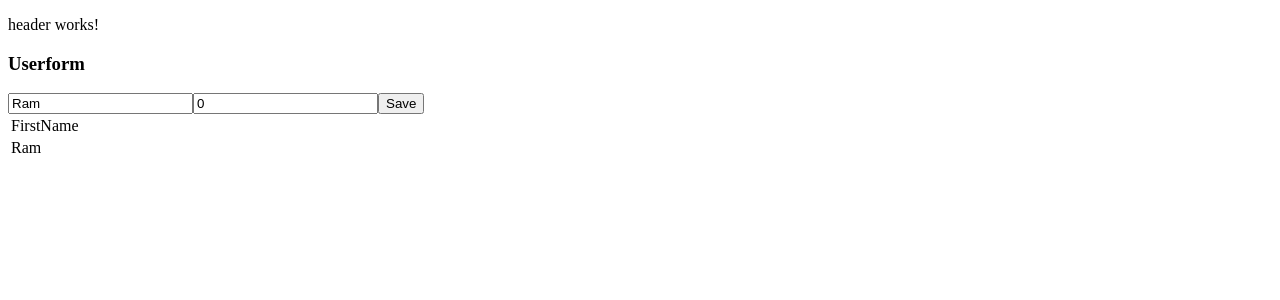
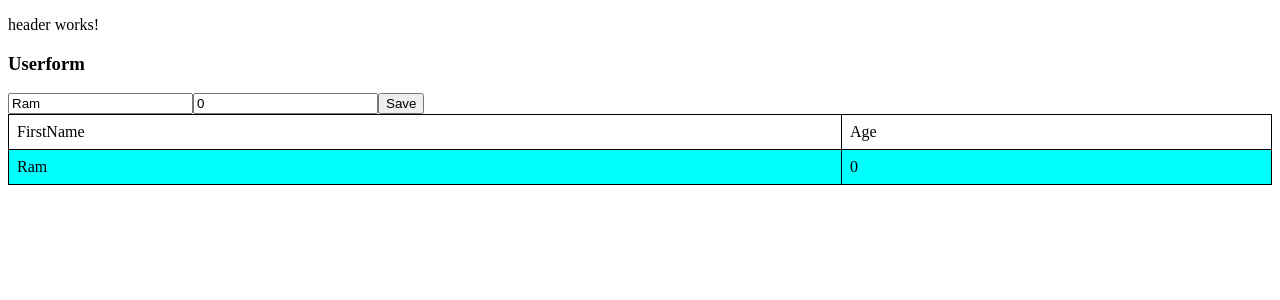
Before and after one commit to ibmtrainingas/angular-myApp, an Angular app: page / in a window 1280 px wide. Both pictures are taken after a click on the button "Save". Shown: the top 300 px of the page. Built offline with nearby package versions, Linux system fonts and the light colour scheme.

Commit message:
added table and css support

```diff
--- a/src/app/userform/userform.component.css
+++ b/src/app/userform/userform.component.css
@@ -0,0 +1,19 @@
+table{
+  border-collapse: collapse;
+  width: 100%;
+  border: 1px solid black;
+}
+
+th,td{
+  text-align: left;
+  padding: 8px;
+  border: 1px solid black;
+}
+
+tr:nth-child(odd){
+  background-color: aqua;
+}
+
+tr,td:hover{
+  background-color: red;
+}
--- a/src/app/userform/userform.component.html
+++ b/src/app/userform/userform.component.html
@@ -5,10 +5,12 @@
 <table>
   <thead>
     <td>FirstName</td>
+    <td>Age</td>
   </thead>
   <tbody>
     <tr *ngFor='let user of userArray'>
       <td>{{user.firstname}}</td>
+      <td>{{user.age}}</td>
     </tr>
   </tbody>
 </table>
--- a/src/app/userform/userform.component.ts
+++ b/src/app/userform/userform.component.ts
@@ -13,7 +13,7 @@ export class UserformComponent implements OnInit { //Controller
 
   constructor() { }
   save() {
-    this.userArray.push(this.user);
+    this.userArray.push(Object.assign({}, this.user)); //Creates an object, and passes all the properties of the original object to that new Object
     console.log('working ...');
     console.log(this.user.firstname);
     //this.user.firstname = 'John';
```
